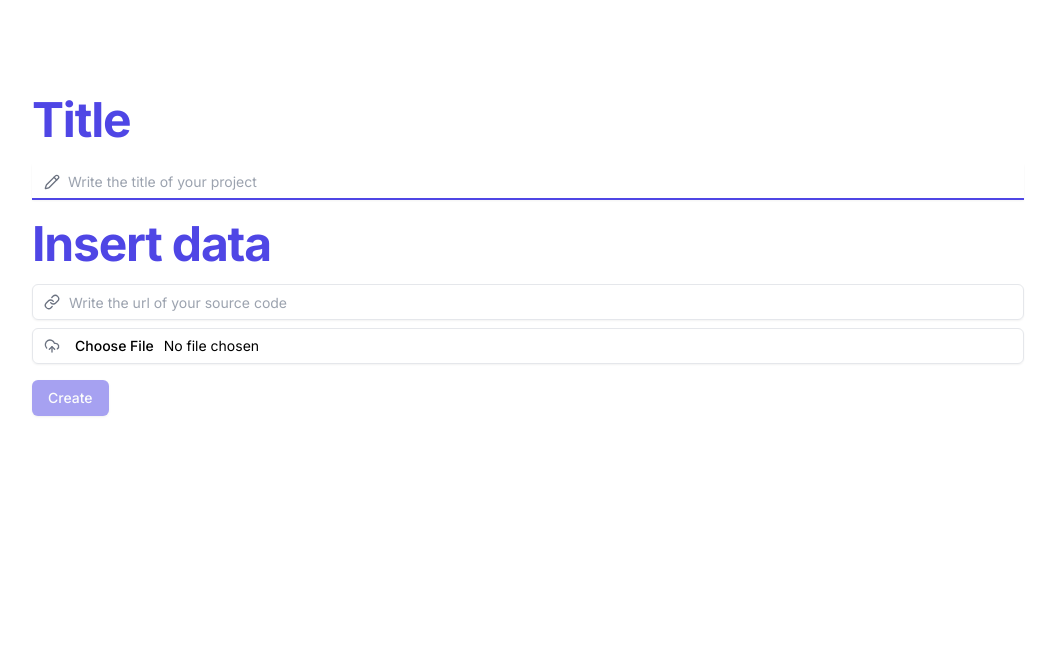
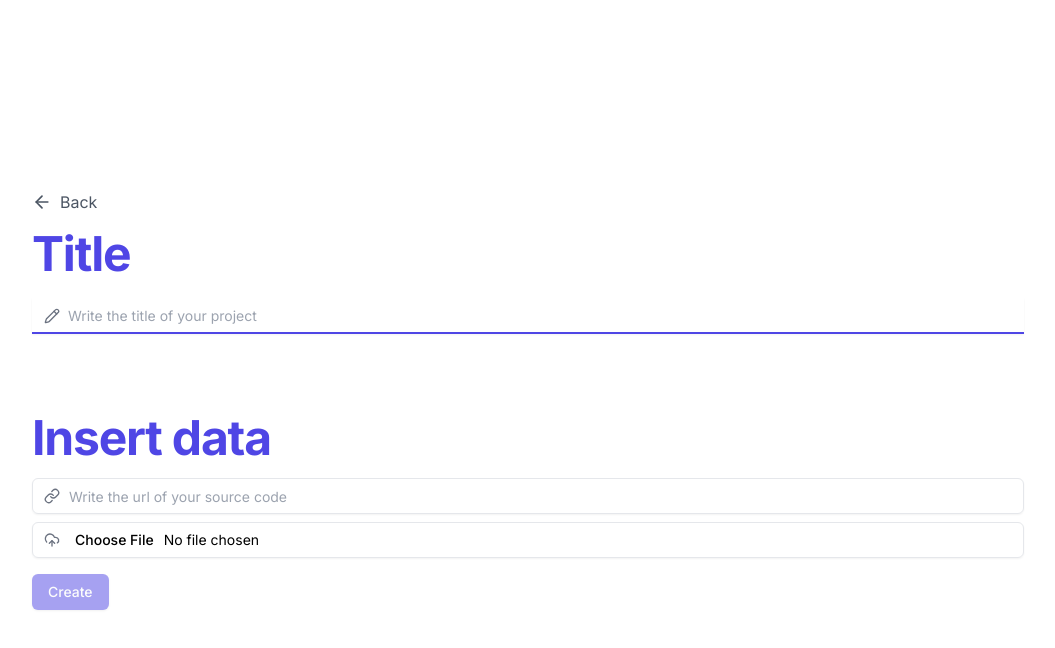
Before and after one commit to OwOHamper/Codetinel, a React (Vite) app in the folder Frontend/: page /projects/new in a window 1280 px wide. Shown: the top 648 px of the page, without its empty margins (112-1167 px from the left). Built offline with nearby package versions, Linux system fonts and the light colour scheme.

Commit message:
Added arrow back

```diff
--- a/Frontend/src/pages/CreateProject.tsx
+++ b/Frontend/src/pages/CreateProject.tsx
@@ -1,9 +1,9 @@
 import { useState } from "react"
 import { Input } from "@/components/ui/input"
 import { Button } from "@/components/ui/button"
-import { Pencil, Link, CloudUpload } from "lucide-react"
+import { Pencil, Link, CloudUpload, ArrowLeft } from "lucide-react"
+import { useNavigate } from "react-router-dom"
 import axios from "axios"
-import { useNavigate } from "react-router-dom"
 
 export default function CreateProject() {
   const navigate = useNavigate()
@@ -44,8 +44,18 @@ export default function CreateProject() {
   const isFormValid = title && deployUrl && file && !isLoading
 
   return (
-    <form onSubmit={handleSubmit} className="max-w-screen-lg mx-auto p-4">
-      <div className="mt-20">
+    <main className="max-w-screen-lg mx-auto p-4 h-screen flex justify-center items-center">
+      <form onSubmit={handleSubmit} className="w-full">
+        <div className="mb-20">
+          <div className="mb-4 flex items-center">
+            <button
+              onClick={() => navigate(-1)}
+              className="flex items-center gap-2 text-gray-600 hover:text-gray-900 transition-colors"
+            >
+              <ArrowLeft className="w-5 h-5" />
+              <span>Back</span>
+            </button>
+          </div>
           <h1 className="text-4xl font-black tracking-tight lg:text-5xl text-indigo-600">Title</h1>
           <div className="relative">
             <Input
@@ -103,5 +113,6 @@ export default function CreateProject() {
           {isLoading ? "Creating..." : "Create"}
         </Button>
       </form>
+    </main >
   )
 }
--- a/Frontend/src/pages/Detail.tsx
+++ b/Frontend/src/pages/Detail.tsx
@@ -1,10 +1,11 @@
-import { Loader2, TriangleAlert } from 'lucide-react'
-import { useParams } from 'react-router-dom'
+import { ArrowLeft, Loader2, TriangleAlert } from 'lucide-react'
+import { useNavigate, useParams } from 'react-router-dom'
 import { useQuery } from 'react-query'
 import axios from 'axios'
 
 export default function Detail() {
   const { projectId, errorId } = useParams()
+  const navigate = useNavigate()
 
   const fetchVulnerability = async () => {
     const response = await axios.get(`${import.meta.env.VITE_API_URL}/api/vulnerabilities/get-vulnerability/${projectId}/${errorId}`)
@@ -32,11 +33,20 @@ export default function Detail() {
     )
   }
 
-  {console.log(vulnerability?.details.replace("\n$", ''))}
+  { console.log(vulnerability?.details.replace("\n$", '')) }
 
   return (
     <main className="max-w-screen-lg mx-auto p-4">
       <div className="grid items-center mb-8">
+        <div className="mb-4 flex items-center">
+          <button
+            onClick={() => navigate(-1)}
+            className="flex items-center gap-2 text-gray-600 hover:text-gray-900 transition-colors"
+          >
+            <ArrowLeft className="w-5 h-5" />
+            <span>Back</span>
+          </button>
+        </div>
         <p className="text-xl text-gray-600 font-bold">{vulnerability?.cve || vulnerability?.cwe}</p>
         <h1 className="text-4xl font-black tracking-tight">{vulnerability?.vulnerability}</h1>
       </div>
--- a/Frontend/src/pages/Project.tsx
+++ b/Frontend/src/pages/Project.tsx
@@ -1,9 +1,9 @@
 import CustomPieChart from '@/components/CustomPieChart'
 import VulnerabilitiesTable from '@/components/VulnerabilitiesTable'
 import VulnerabilitiesTableFilter from '@/components/VulnerabilitiesTableFilter'
-import { Loader2 } from 'lucide-react'
+import { ArrowLeft, Loader2 } from 'lucide-react'
 import { useQuery } from 'react-query'
-import { useParams } from 'react-router-dom'
+import { useNavigate, useParams } from 'react-router-dom'
 import axios from 'axios'
 import { useState } from 'react'
 
@@ -34,6 +34,7 @@ export default function Project() {
   const [severity, setSeverity] = useState<string[]>([])
   const [status, setStatus] = useState<string[]>([])
   const [selectedRows, setSelectedRows] = useState<string[]>([])
+  const navigate = useNavigate()
 
   const fetchProject = async () => {
     try {
@@ -92,7 +93,15 @@ export default function Project() {
     <main className="max-w-screen-lg mx-auto p-4">
       <div className="grid items-center grid-cols-2 mb-4">
         <div>
-          <p className="text-xl text-indigo-600 font-bold">Project name</p>
+          <div className="mb-4 flex items-center">
+            <button
+              onClick={() => navigate(-1)}
+              className="flex items-center gap-2 text-gray-600 hover:text-gray-900 transition-colors"
+            >
+              <ArrowLeft className="w-5 h-5" />
+              <span>Back</span>
+            </button>
+          </div>
           <h1 className="text-4xl text-indigo-800 font-black tracking-tight lg:text-5xl">{data.project_name}</h1>
         </div>
 
```
Lines whose indentation alone changed are shown as unchanged.
